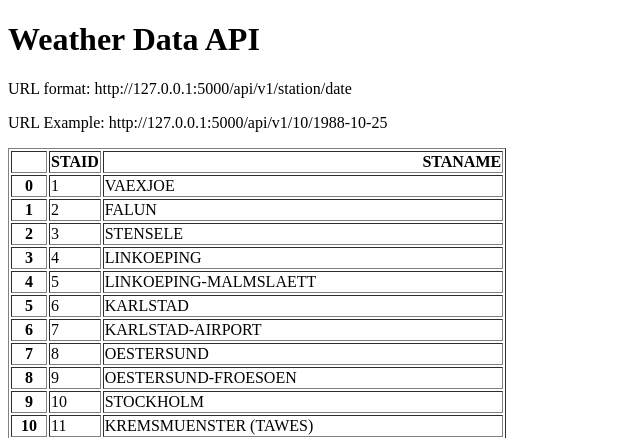
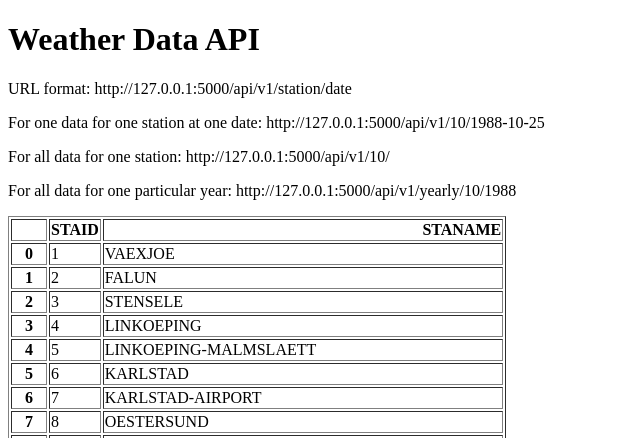
Before and after one commit to dev-solve-repeat/weather-api, a Flask app: page / in a window 1280 px wide. Shown: the top 438 px of the page, without its empty margins (0-640 px from the left). Run offline with Flask 2, Linux system fonts and the light colour scheme.

Commit message:
Day 31: Added url endpoint for yearly and all data

```diff
--- a/main.py
+++ b/main.py
@@ -5,21 +5,40 @@ app = Flask(__name__)
 
 stations = pd.read_csv("data_small/stations.txt", skiprows=17)
 stations = stations[["STAID", "STANAME                                 "]]
+
+
 @app.route("/")
 def home():
     return render_template("home.html", data=stations.to_html())
+
 
 @app.route("/api/v1/<station>/<date>")
 def about(station, date):
     filename = "data_small/TG_STAID" + str(station.zfill(6)) + ".txt"
     df = pd.read_csv(filename, skiprows=20, parse_dates=["    DATE"])
     temperature = df.loc[df["    DATE"] == date]["   TG"].squeeze() / 10
-    # return render_template("about.html")
+
     return {
         "station": station,
         "date": date,
         "temperature": temperature
     }
+
+
+@app.route("/api/v1/<station>")
+def all_data(station):
+    filename = "data_small/TG_STAID" + str(station.zfill(6)) + ".txt"
+    df = pd.read_csv(filename, skiprows=20, parse_dates=["    DATE"])
+    result = df.to_dict(orient="records")
+    return result
+
+@app.route("/api/v1/yearly/<station>/<year>")
+def annual(station, year):
+    filename = "data_small/TG_STAID" + str(station.zfill(6)) + ".txt"
+    df = pd.read_csv(filename, skiprows=20)
+    df["    DATE"] = df["    DATE"].astype(str)
+    result = df[df["    DATE"].str.startswith(str(year))].to_dict(orient="records")
+    return result
 
 if __name__ == "__main__":
     app.run(debug=True)
--- a/templates/home.html
+++ b/templates/home.html
@@ -7,7 +7,9 @@
 <body>
     <h1>Weather Data API</h1>
     <p>URL format: http://127.0.0.1:5000/api/v1/station/date</p>
-    <p>URL Example: http://127.0.0.1:5000/api/v1/10/1988-10-25</p>
+    <p>For one data for one station at one date: http://127.0.0.1:5000/api/v1/10/1988-10-25</p>
+    <p>For all data for one station: http://127.0.0.1:5000/api/v1/10/</p>
+    <p>For all data for one particular year: http://127.0.0.1:5000/api/v1/yearly/10/1988</p>
     <p>{{data|safe}}</p>
 </body>
 </html>
```
